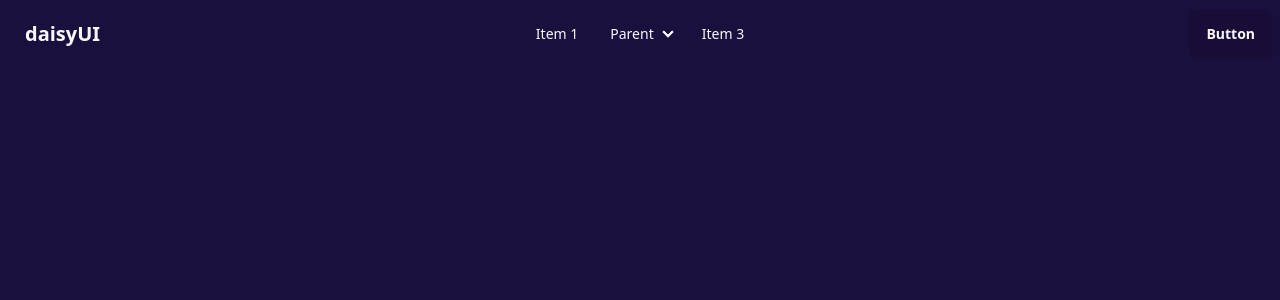
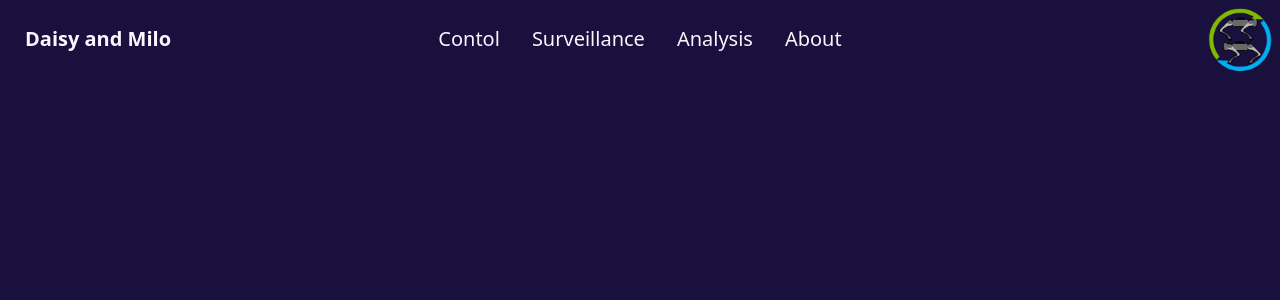
Before and after one commit to ChrisAragon18/robot-dogs-web-app, a React (Vite) app: page /home in a window 1280 px wide. Shown: the top 300 px of the page. Built offline with nearby package versions, Linux system fonts and the light colour scheme.

Commit message:
Updated Navbar component

```diff
--- a/src/components/Navbar.tsx
+++ b/src/components/Navbar.tsx
@@ -1,3 +1,5 @@
+import { BrowserRouter as Router, Link } from 'react-router-dom';
+
 function Navbar() {
     return (
         <div className="navbar bg-base-100">
@@ -7,36 +9,24 @@ function Navbar() {
                         <svg xmlns="http://www.w3.org/2000/svg" className="h-5 w-5" fill="none" viewBox="0 0 24 24" stroke="currentColor"><path strokeLinecap="round" strokeLinejoin="round" strokeWidth="2" d="M4 6h16M4 12h8m-8 6h16" /></svg>
                     </div>
                     <ul tabIndex={0} className="menu menu-sm dropdown-content mt-3 z-[1] p-2 shadow bg-base-100 rounded-box w-52">
-                        <li><a>Item 1</a></li>
-                        <li>
-                            <a>Parent</a>
-                            <ul className="p-2">
-                                <li><a>Submenu 1</a></li>
-                                <li><a>Submenu 2</a></li>
-                            </ul>
-                        </li>
-                        <li><a>Item 3</a></li>
+                        <li><Link to="/control">Contol</Link></li>
+                        <li><Link to="/surveillance">Surveillance</Link></li>
+                        <li><Link to="/analysis">Analysis</Link></li>
+                        <li><Link to="/about">About</Link></li>
                     </ul>
                 </div>
-                <a className="btn btn-ghost text-xl">daisyUI</a>
+                <a className="btn btn-ghost text-xl">Daisy and Milo</a>
             </div>
             <div className="navbar-center hidden lg:flex">
-                <ul className="menu menu-horizontal px-1">
-                    <li><a>Item 1</a></li>
-                    <li>
-                        <details>
-                            <summary>Parent</summary>
-                            <ul className="p-2">
-                                <li><a>Submenu 1</a></li>
-                                <li><a>Submenu 2</a></li>
-                            </ul>
-                        </details>
-                    </li>
-                    <li><a>Item 3</a></li>
+                <ul className="menu menu-horizontal px-1 text-xl">
+                    <li><Link to="/control">Contol</Link></li>
+                    <li><Link to="/surveillance">Surveillance</Link></li>
+                    <li><Link to="/analysis">Analysis</Link></li>
+                    <li><Link to="/about">About</Link></li>
                 </ul>
             </div>
             <div className="navbar-end">
-                <a className="btn">Button</a>
+                <img src="src\assets\images\logo.png" className='w-16' />
             </div>
         </div>
     )
```
